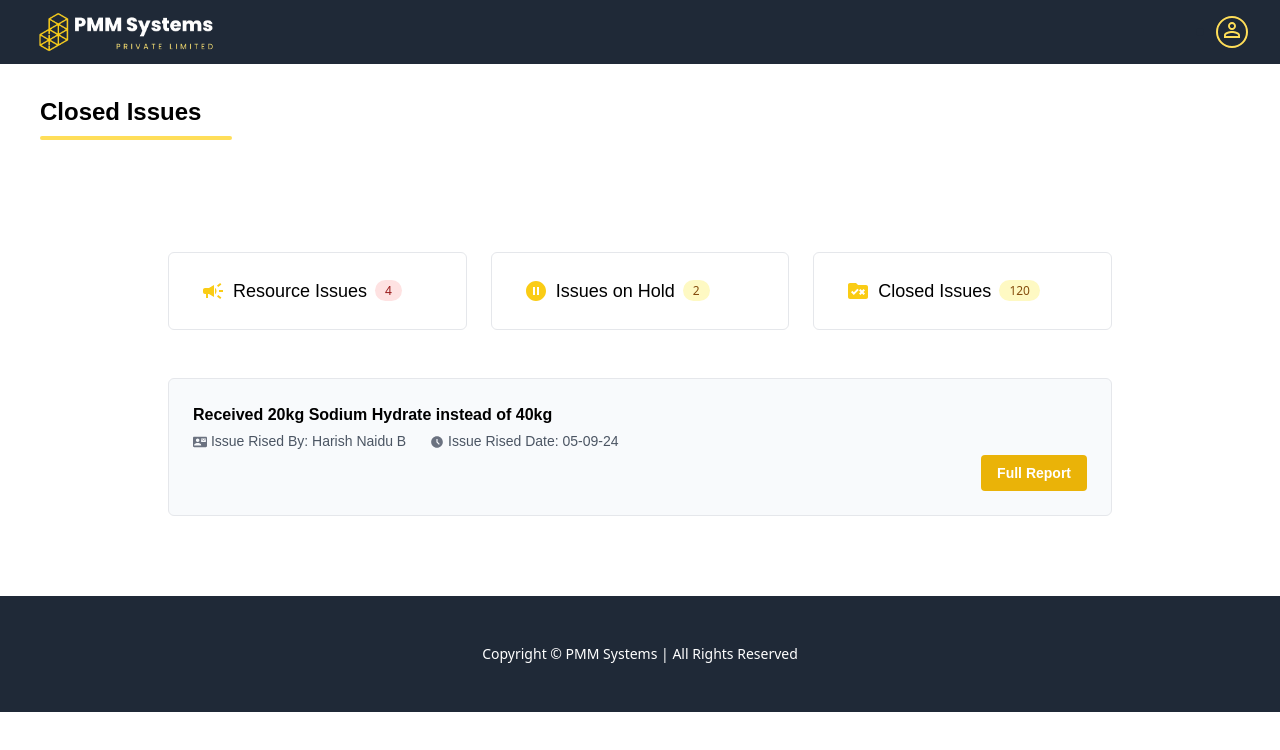
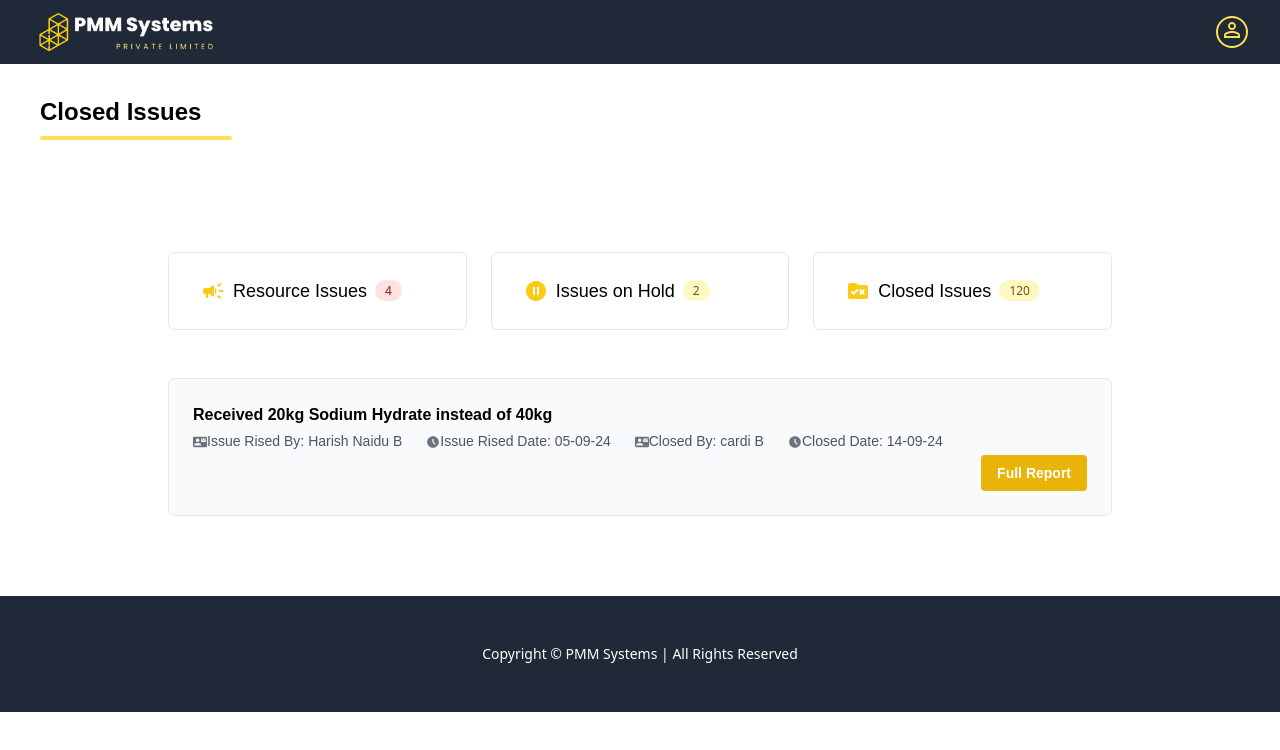
Before and after one commit to Harish1611/Pharma-Medical-Management-System, a React (Create React App) app: page /raw-material-resources/closed-issues in a window 1280 px wide. Shown: the top 750 px of the page. Built offline with nearby package versions, Linux system fonts and the light colour scheme.

Commit message:
Modified: Closed By & Closed Date fields included in  the ClosedIssues Card Component

```diff
--- a/src/Components/RawMaterialResources/ResourceIssues.jsx/ClosedIssues.jsx
+++ b/src/Components/RawMaterialResources/ResourceIssues.jsx/ClosedIssues.jsx
@@ -1,9 +1,8 @@
-import React from 'react';
-import HeadingOne from '../../UiComponents/HeadingOne';
-import ContactMailIcon from '@mui/icons-material/ContactMail';
-import AccessTimeFilledIcon from '@mui/icons-material/AccessTimeFilled';
-import ResourceCards from './ResourceCards';
-
+import React from "react";
+import HeadingOne from "../../UiComponents/HeadingOne";
+import ContactMailIcon from "@mui/icons-material/ContactMail";
+import AccessTimeFilledIcon from "@mui/icons-material/AccessTimeFilled";
+import ResourceCards from "./ResourceCards";
 
 const ClosedIssues = () => {
   return (
@@ -18,9 +17,38 @@ const ClosedIssues = () => {
             </h2>
             <div className=" sm:flex  ">
               {/* <p className=" text-gray-600 font-poppins text-sm pt-1">   <ScaleIcon style={{ width: '14px', height: '14px' }} className=" text-gray-500" />  Quantity: {props.quantity} </p> */}
-    <p className=" text-gray-600 font-poppins text-sm pt-1 ">  <ContactMailIcon style={{ width: '14px', height: '14px' }} className=" text-gray-500" />  Issue Rised By: Harish Naidu B </p>
-    <p className=" text-gray-600 font-poppins text-sm pt-1 sm:pl-6">  <AccessTimeFilledIcon style={{ width: '14px', height: '14px' }} className=" text-gray-500" />  Issue Rised Date: 05-09-24 </p>
+              <p className=" text-gray-600 font-poppins text-sm pt-1 ">
 
+                <ContactMailIcon
+                  style={{ width: "14px", height: "14px" }}
+                  className=" text-gray-500"
+                />
+                Issue Rised By: Harish Naidu B
+              </p>
+              <p className=" text-gray-600 font-poppins text-sm pt-1 sm:pl-6">
+
+                <AccessTimeFilledIcon
+                  style={{ width: "14px", height: "14px" }}
+                  className=" text-gray-500"
+                />
+                Issue Rised Date: 05-09-24
+              </p>
+              <p className=" text-gray-600 font-poppins text-sm pt-1 sm:pl-6">
+
+                <ContactMailIcon
+                  style={{ width: "14px", height: "14px" }}
+                  className=" text-gray-500"
+                />
+                Closed By: cardi B
+              </p>
+              <p className=" text-gray-600 font-poppins text-sm pt-1 sm:pl-6">
+
+                <AccessTimeFilledIcon
+                  style={{ width: "14px", height: "14px" }}
+                  className=" text-gray-500"
+                />
+                Closed Date: 14-09-24
+              </p>
             </div>
           </div>
 
@@ -37,6 +65,6 @@ const ClosedIssues = () => {
       </div>
     </div>
   );
-}
+};
 
 export default ClosedIssues;
```
Lines whose indentation alone changed are shown as unchanged.
